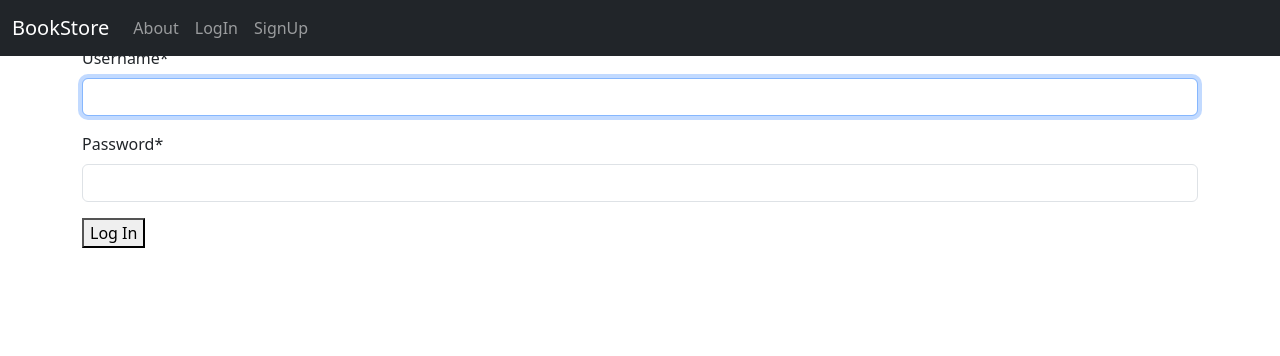
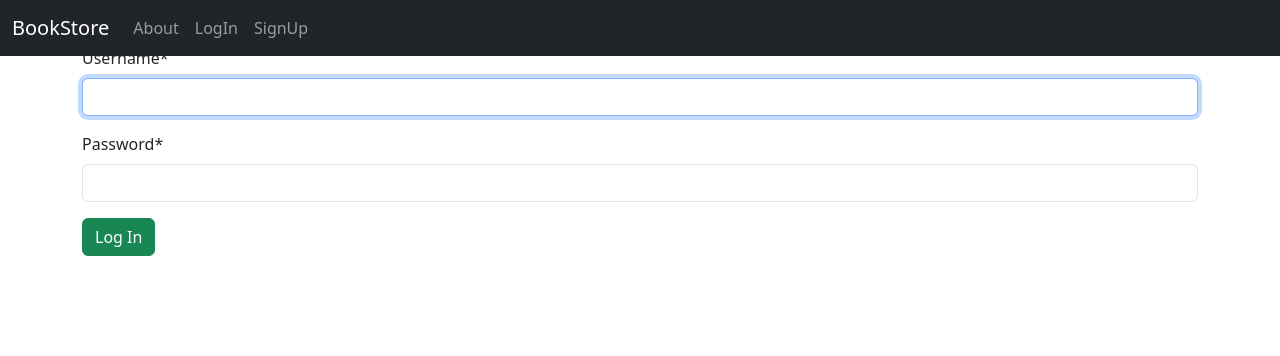
Before and after one commit to katex009/bookstore, a Django app: page /accounts/login/ in a window 1280 px wide. Shown: the top 356 px of the page. Run offline with Django 5.2, Linux system fonts and the light colour scheme; some libraries are stand-ins or nearby versions.

Commit message:
button style

```diff
--- a/templates/registration/login.html
+++ b/templates/registration/login.html
@@ -5,6 +5,6 @@
     <h2>Log In</h2>
     <form method="post"> {% csrf_token %}
             {{ form|crispy }}
-            <button type="submit">Log In</button>
+            <button class="btn btn-success" type="submit">Log In</button>
     </form>
 {% endblock content %}
```
